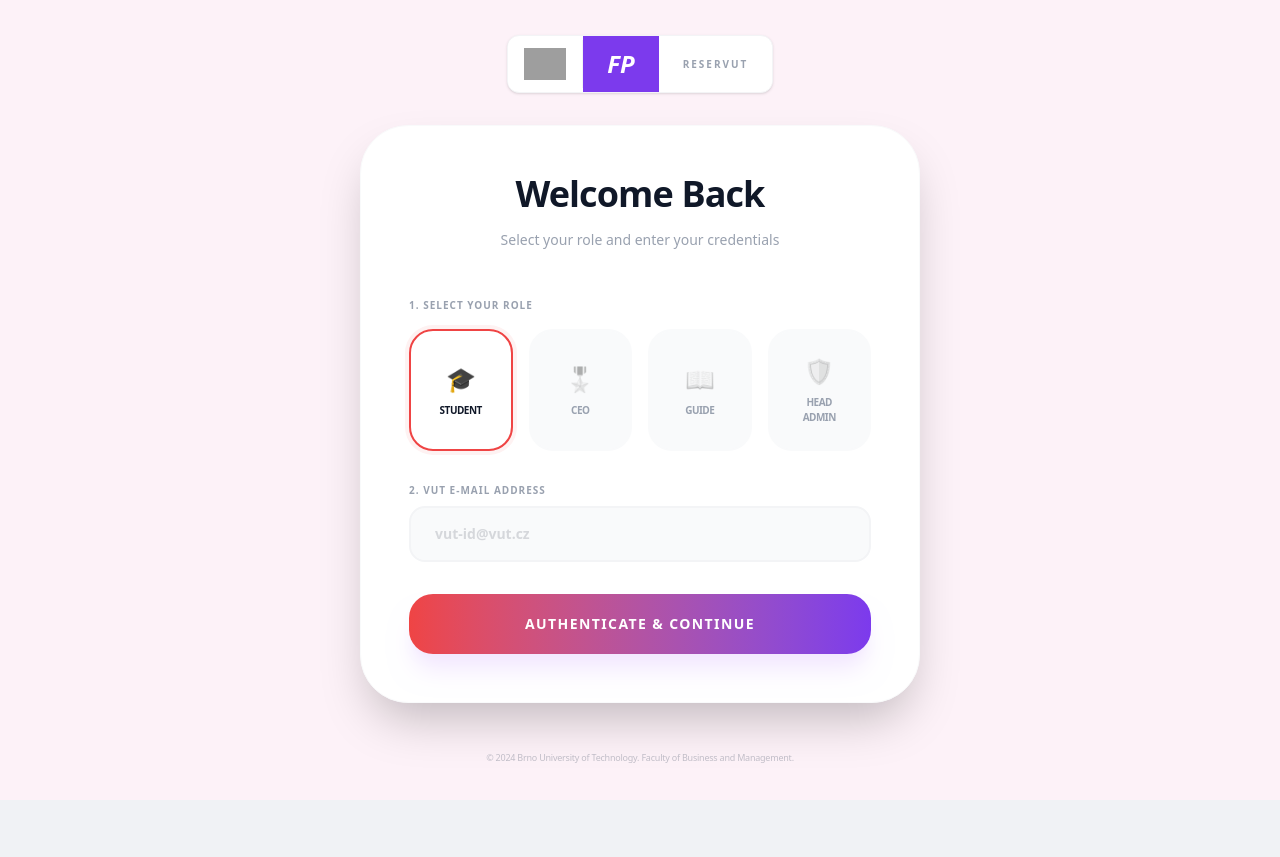
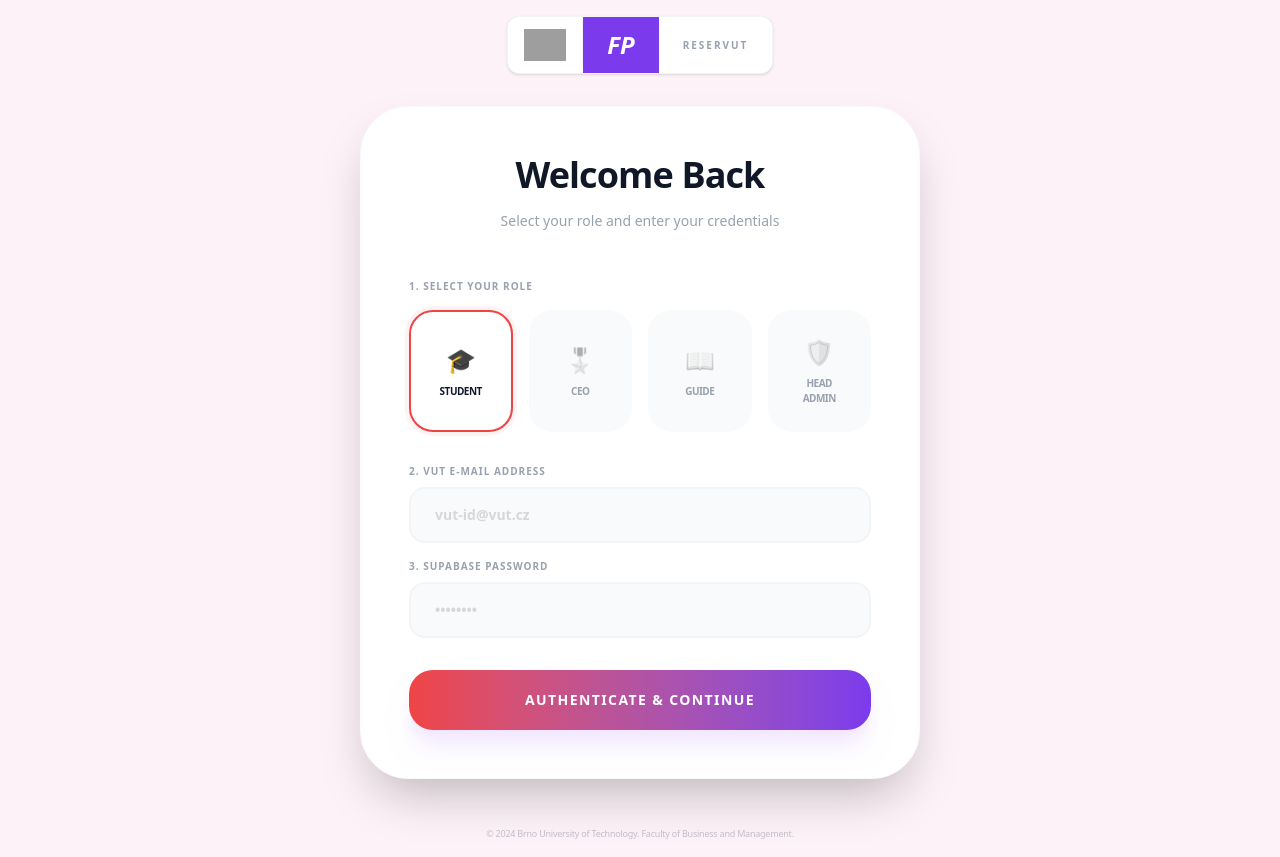
Before and after one commit to lucieriederova/reserVUT, a React (Vite) app in the folder FRONTEND/: page /login in a window 1280 px wide. Before the commit the page ends 800 px from the top, so only its background shows below. Built offline with nearby package versions, Linux system fonts and the light colour scheme; no server answers; grey boxes are pictures that could not be loaded.

Commit message:
feat(frontend): switch login to Supabase auth

```diff
--- a/FRONTEND/package.json
+++ b/FRONTEND/package.json
@@ -10,6 +10,7 @@
     "preview": "vite preview"
   },
   "dependencies": {
+    "@supabase/supabase-js": "^2.57.4",
     "@tailwindcss/postcss": "^4.1.18",
     "axios": "^1.13.4",
     "lucide-react": "^0.563.0",
--- a/FRONTEND/src/App.tsx
+++ b/FRONTEND/src/App.tsx
@@ -6,7 +6,7 @@ import StudentView from './components/StudentView';
 import CEOView from './components/CEOView';
 import GuideView from './components/GuideView';
 import HeadAdminView from './components/HeadAdminView';
-import { fetchReservations, login, type AppRole, type AppUser, type ReservationRecord } from './lib/api';
+import { fetchReservations, login, logout, type AppRole, type AppUser, type ReservationRecord } from './lib/api';
 
 const roleToPath = (role: AppUser['role']) => {
   switch (role) {
@@ -47,14 +47,15 @@ const App: React.FC = () => {
     setLoading(false);
   }, []);
 
-  const handleLogin = async (role: AppRole, email: string) => {
-    const loggedIn = await login(email, role);
+  const handleLogin = async (role: AppRole, email: string, password: string) => {
+    const loggedIn = await login(email, password, role);
     setUser(loggedIn);
     localStorage.setItem('inprofo_user', JSON.stringify(loggedIn));
     await refreshReservations();
   };
 
-  const handleLogout = () => {
+  const handleLogout = async () => {
+    await logout();
     setUser(null);
     setReservations([]);
     localStorage.removeItem('inprofo_user');
--- a/FRONTEND/src/components/LoginView.tsx
+++ b/FRONTEND/src/components/LoginView.tsx
@@ -2,12 +2,13 @@ import React, { useState } from 'react';
 import type { AppRole } from '../lib/api';
 
 interface LoginViewProps {
-  onLogin: (role: AppRole, email: string) => Promise<void>;
+  onLogin: (role: AppRole, email: string, password: string) => Promise<void>;
 }
 
 const LoginView: React.FC<LoginViewProps> = ({ onLogin }) => {
   const [selectedRole, setSelectedRole] = useState<AppRole>('Student');
   const [email, setEmail] = useState('');
+  const [password, setPassword] = useState('');
   const [loading, setLoading] = useState(false);
   const [error, setError] = useState<string | null>(null);
 
@@ -17,12 +18,16 @@ const LoginView: React.FC<LoginViewProps> = ({ onLogin }) => {
       setError('Zadejte prosím platný VUT e-mail (např. vut-id@vut.cz).');
       return;
     }
+    if (!password) {
+      setError('Zadejte heslo k Supabase účtu.');
+      return;
+    }
     setError(null);
     setLoading(true);
     try {
-      await onLogin(selectedRole, email);
+      await onLogin(selectedRole, email, password);
     } catch (e: any) {
-      setError(e?.response?.data?.error || 'Přihlášení selhalo.');
+      setError(e?.response?.data?.error || e?.message || 'Přihlášení selhalo.');
     } finally {
       setLoading(false);
     }
@@ -94,6 +99,16 @@ const LoginView: React.FC<LoginViewProps> = ({ onLogin }) => {
             onChange={(e) => setEmail(e.target.value)}
             className="w-full bg-[#F9FAFB] border-2 border-gray-100 rounded-2xl px-6 py-4 text-sm font-bold focus:border-[#7C3AED] focus:outline-none transition-all placeholder:opacity-30"
           />
+          <label className="text-[10px] font-black uppercase text-gray-400 tracking-widest mb-2 mt-4 block">
+            3. Supabase Password
+          </label>
+          <input
+            type="password"
+            placeholder="••••••••"
+            value={password}
+            onChange={(e) => setPassword(e.target.value)}
+            className="w-full bg-[#F9FAFB] border-2 border-gray-100 rounded-2xl px-6 py-4 text-sm font-bold focus:border-[#7C3AED] focus:outline-none transition-all placeholder:opacity-30"
+          />
 
           {/* Info box pouze pro CEO/Guide (Verifikace) */}
           {(selectedRole === 'CEO' || selectedRole === 'Guide') && (
--- a/FRONTEND/src/lib/api.ts
+++ b/FRONTEND/src/lib/api.ts
@@ -1,4 +1,5 @@
 import axios from 'axios';
+import { supabase } from './supabase';
 
 export type AppRole = 'Student' | 'CEO' | 'Guide' | 'Head Admin';
 
@@ -38,9 +39,18 @@ export const rolePriority: Record<AppRole, number> = {
   'Head Admin': 4
 };
 
-export const login = async (email: string, role: AppRole) => {
+export const login = async (email: string, password: string, role: AppRole) => {
+  const { error } = await supabase.auth.signInWithPassword({ email, password });
+  if (error) {
+    throw new Error(error.message);
+  }
+
   const { data } = await api.post<AppUser>('/auth/login', { email, role });
   return data;
+};
+
+export const logout = async () => {
+  await supabase.auth.signOut();
 };
 
 export const fetchReservations = async () => {
--- /dev/null
+++ b/FRONTEND/src/lib/supabase.ts
@@ -0,0 +1,10 @@
+import { createClient } from '@supabase/supabase-js';
+
+const supabaseUrl = import.meta.env.VITE_SUPABASE_URL;
+const supabaseAnonKey = import.meta.env.VITE_SUPABASE_ANON_KEY;
+
+if (!supabaseUrl || !supabaseAnonKey) {
+  throw new Error('Missing Supabase env vars: VITE_SUPABASE_URL and VITE_SUPABASE_ANON_KEY');
+}
+
+export const supabase = createClient(supabaseUrl, supabaseAnonKey);
```
Also changed, not shown: 1 other file (tests, documents, lock files or other folders).
